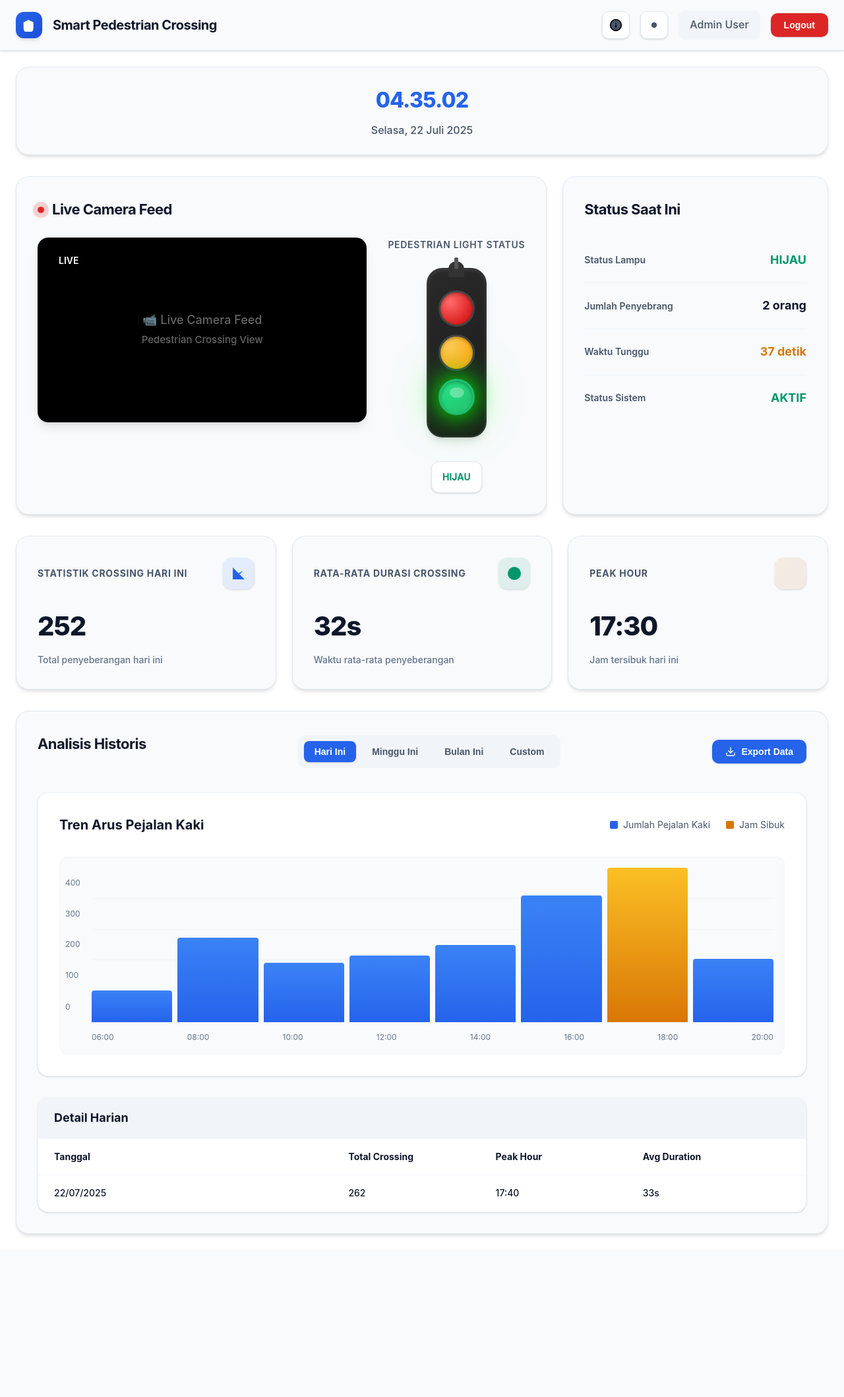
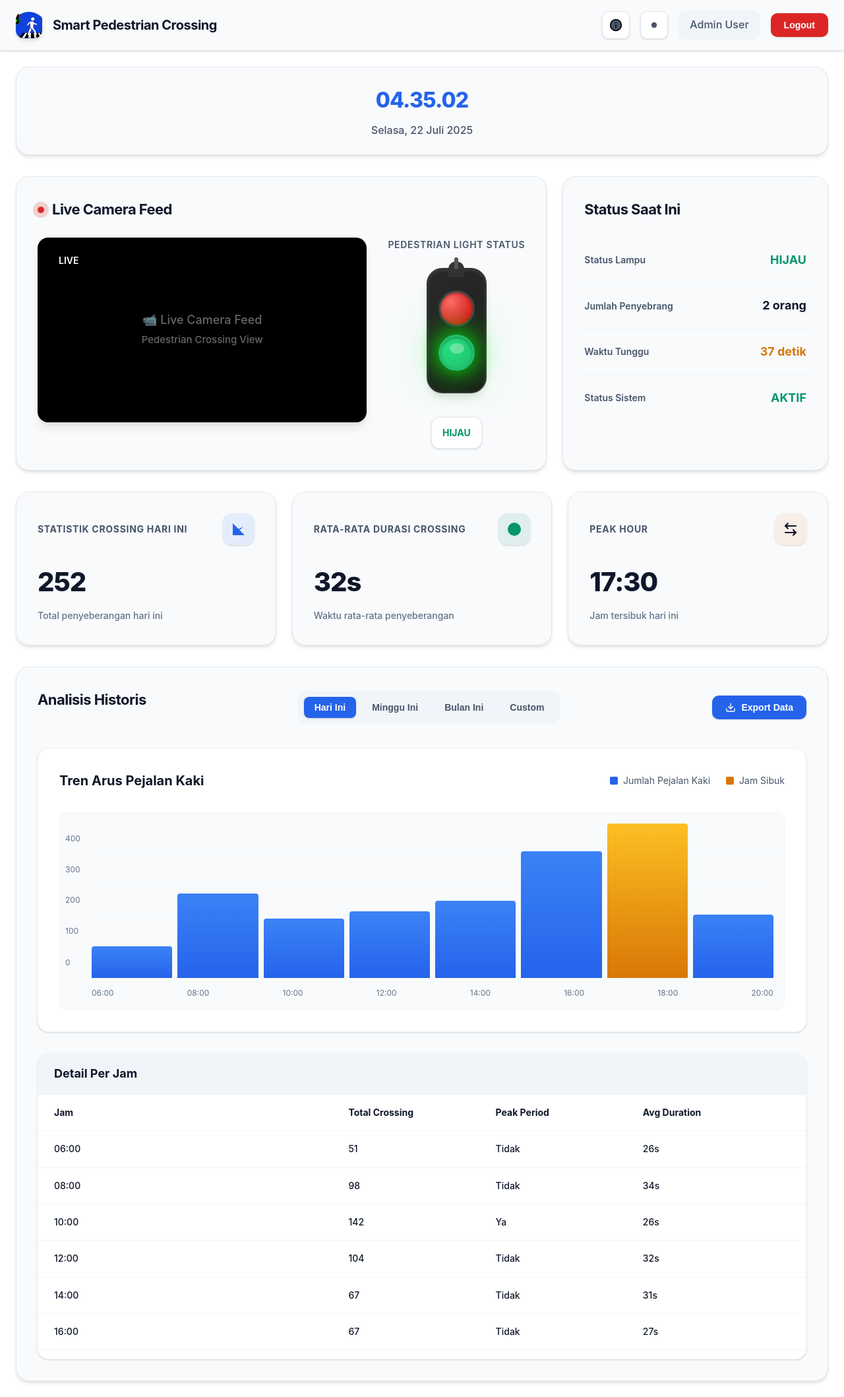
Before and after one commit to indahhairunisah/SmartPedestrian, a Flask app: page /dashboard in a window 1280 px wide. Shown: the whole page at 66% size. Before the commit the page ends 1873 px from the top, so only its background shows below. Run offline with Flask 3, Linux system fonts and the light colour scheme; the visitor is signed in with stand-in values (Sample User, id 1).

Commit message:
update pedestrian light status, update logo, icon cards, update detail harian for dashboard SPC(Smart Pedestrian Crossing)

```diff
--- a/templates/dashboard.html
+++ b/templates/dashboard.html
@@ -84,18 +84,18 @@
         .logo-small {
             width: 40px;
             height: 40px;
-            background: linear-gradient(135deg, var(--primary-color), var(--primary-dark));
             border-radius: 12px;
             display: flex;
             align-items: center;
             justify-content: center;
             box-shadow: var(--shadow-md);
-        }
-
-        .logo-small svg {
-            width: 20px;
-            height: 20px;
-            fill: white;
+            overflow: hidden;
+        }
+
+        .logo-small img {
+            width: 100%;
+            height: 100%;
+            object-fit: cover;
         }
 
         .header-title {
@@ -363,20 +363,6 @@
             animation: glow-red 2s ease-in-out infinite alternate;
         }
 
-        .yellow-light {
-            background: radial-gradient(circle at 30% 30%, #feca57, #ff9f00);
-        }
-
-        .yellow-light.active {
-            background: radial-gradient(circle at 30% 30%, #ffdd59, #ffb700);
-            box-shadow:
-                inset 0 2px 4px rgba(0, 0, 0, 0.3),
-                0 0 25px rgba(255, 193, 7, 0.7),
-                0 0 50px rgba(255, 193, 7, 0.5);
-            border-color: #ffb700;
-            animation: glow-yellow 2s ease-in-out infinite alternate;
-        }
-
         .green-light {
             background: radial-gradient(circle at 30% 30%, #5f27cd, #00d2d3);
         }
@@ -394,11 +380,6 @@
         @keyframes glow-red {
             from { box-shadow: inset 0 2px 4px rgba(0, 0, 0, 0.3), 0 0 25px rgba(255, 0, 0, 0.7), 0 0 50px rgba(255, 0, 0, 0.5); }
             to { box-shadow: inset 0 2px 4px rgba(0, 0, 0, 0.3), 0 0 35px rgba(255, 0, 0, 0.9), 0 0 70px rgba(255, 0, 0, 0.7); }
-        }
-
-        @keyframes glow-yellow {
-            from { box-shadow: inset 0 2px 4px rgba(0, 0, 0, 0.3), 0 0 25px rgba(255, 193, 7, 0.7), 0 0 50px rgba(255, 193, 7, 0.5); }
-            to { box-shadow: inset 0 2px 4px rgba(0, 0, 0, 0.3), 0 0 35px rgba(255, 193, 7, 0.9), 0 0 70px rgba(255, 193, 7, 0.7); }
         }
 
         @keyframes glow-green {
@@ -502,7 +483,7 @@
 
         .stat-icon.blue { background: linear-gradient(135deg, rgba(59, 130, 246, 0.1), rgba(37, 99, 235, 0.1)); }
         .stat-icon.green { background: linear-gradient(135deg, rgba(5, 150, 105, 0.1), rgba(4, 120, 87, 0.1)); }
-        .stat-icon.yellow { background: linear-gradient(135deg, rgba(217, 119, 6, 0.1), rgba(180, 83, 9, 0.1)); }
+        .stat-icon.orange { background: linear-gradient(135deg, rgba(251, 146, 60, 0.1), rgba(249, 115, 22, 0.1)); }
 
         .stat-icon svg {
             width: 24px;
@@ -511,7 +492,7 @@
 
         .stat-icon.blue svg { fill: var(--primary-color); }
         .stat-icon.green svg { fill: var(--success-color); }
-        .stat-icon.yellow svg { fill: var(--warning-color); }
+        .stat-icon.orange svg { fill: #f97316; }
 
         .stat-value {
             font-size: 2.5rem;
@@ -1253,10 +1234,7 @@
     <header class="header">
         <div class="header-left">
             <div class="logo-small">
-                <svg viewBox="0 0 24 24">
-                    <path d="M12 2L2 7v10c0 5.55 3.84 9.74 9 11 5.16-1.26 9-5.45 9-11V7l-10-5z"/>
-                    <path d="M9 12l2 2 4-4"/>
-                </svg>
+                <img src="{{ url_for('static', filename='assets/logo_utama.png') }}" alt="Smart Pedestrian Crossing Logo">
             </div>
             <h1 class="header-title">Smart Pedestrian Crossing</h1>
         </div>
@@ -1317,7 +1295,6 @@
                         <div class="traffic-light-title">Pedestrian Light Status</div>
                         <div class="traffic-light">
                             <div class="light red-light" id="redLight"></div>
-                            <div class="light yellow-light" id="yellowLight"></div>
                             <div class="light green-light" id="greenLight"></div>
                         </div>
                         <div class="traffic-status" id="trafficStatus">MERAH</div>
@@ -1378,9 +1355,12 @@
             <div class="stat-card">
                 <div class="stat-header">
                     <span class="stat-title">Peak Hour</span>
-                    <div class="stat-icon yellow">
-                        <svg viewBox="0 0 24 24">
-                            <path d="M12 2v20M17.5 12H22M6.5 12H2M7.5 7.5L4.22 4.22M16.5 7.5l3.28-3.28M7.5 16.5l-3.28 3.28M16.5 16.5l3.28 3.28"/>
+                    <div class="stat-icon orange">
+                        <svg viewBox="0 0 24 24" fill="none" stroke="currentColor" stroke-width="2" stroke-linecap="round" stroke-linejoin="round">
+                            <path d="M8 3L4 7l4 4"/>
+                            <path d="M4 7h16"/>
+                            <path d="M16 21l4-4-4-4"/>
+                            <path d="M20 17H4"/>
                         </svg>
                     </div>
                 </div>
@@ -1448,10 +1428,10 @@
 
             <div class="history-table">
                 <div class="table-header">
-                    <div class="table-title">Detail Harian</div>
+                    <div class="table-title" id="tableTitle">Detail Harian</div>
                 </div>
                 <div class="table-content">
-                    <div class="table-row">
+                    <div class="table-row" id="tableHeader">
                         <div class="table-cell"><strong>Tanggal</strong></div>
                         <div class="table-cell"><strong>Total Crossing</strong></div>
                         <div class="table-cell"><strong>Peak Hour</strong></div>
@@ -1599,7 +1579,6 @@
                         <path d="M17 18a5 5 0 0 0-10 0"></path>
                         <line x1="12" y1="2" x2="12" y2="9"></line>
                         <line x1="4.22" y1="10.22" x2="5.64" y2="11.64"></line>
-                        <line x1="1" y1="18" x2="3" y2="18"></line  x2="5.64" y2="11.64"></line>
                         <line x1="1" y1="18" x2="3" y2="18"></line>
                         <line x1="21" y1="18" x2="23" y2="18"></line>
                         <line x1="18.36" y1="11.64" x2="19.78" y2="10.22"></line>
@@ -1671,7 +1650,6 @@
         function updateTrafficLight(lightStatus) {
             // Reset all lights
             document.getElementById('redLight').classList.remove('active');
-            document.getElementById('yellowLight').classList.remove('active');
             document.getElementById('greenLight').classList.remove('active');
 
             // Activate the current light
@@ -1681,11 +1659,6 @@
                     document.getElementById('trafficStatus').textContent = 'MERAH';
                     document.getElementById('trafficStatus').style.color = 'var(--danger-color)';
                     break;
-                case 'KUNING':
-                    document.getElementById('yellowLight').classList.add('active');
-                    document.getElementById('trafficStatus').textContent = 'KUNING';
-                    document.getElementById('trafficStatus').style.color = 'var(--warning-color)';
-                    break;
                 case 'HIJAU':
                     document.getElementById('greenLight').classList.add('active');
                     document.getElementById('trafficStatus').textContent = 'HIJAU';
@@ -1695,10 +1668,10 @@
         }
 
         function simulateData() {
-            // Simulate changing traffic light
-            const lights = ['MERAH', 'HIJAU', 'KUNING'];
-            const lightColors = ['status-red', 'status-green', 'status-yellow'];
-            const currentLight = Math.floor(Math.random() * 3);
+            // Simulate changing traffic light (only red and green)
+            const lights = ['MERAH', 'HIJAU'];
+            const lightColors = ['status-red', 'status-green'];
+            const currentLight = Math.floor(Math.random() * 2);
             const currentLightStatus = lights[currentLight];
 
             const lightElement = document.getElementById('lightStatus');
@@ -1833,19 +1806,117 @@
                 dateRangePicker.style.display = 'none';
             }
 
-            // Update chart
+            // Update table title and header based on period
+            updateTableTitleAndHeader(period);
+
+            // Update chart and table
             generateChartData(period);
             updateChart();
+            updateHistoryTable(period);
+        }
+
+        function updateTableTitleAndHeader(period) {
+            const tableTitle = document.getElementById('tableTitle');
+            const tableHeader = document.getElementById('tableHeader');
+
+            switch(period) {
+                case 'today':
+                    tableTitle.textContent = 'Detail Per Jam';
+                    tableHeader.innerHTML = `
+                        <div class="table-cell"><strong>Jam</strong></div>
+                        <div class="table-cell"><strong>Total Crossing</strong></div>
+                        <div class="table-cell"><strong>Peak Period</strong></div>
+                        <div class="table-cell"><strong>Avg Duration</strong></div>
+                    `;
+                    break;
+                case 'week':
+                    tableTitle.textContent = 'Detail Harian';
+                    tableHeader.innerHTML = `
+                        <div class="table-cell"><strong>Hari</strong></div>
+                        <div class="table-cell"><strong>Total Crossing</strong></div>
+                        <div class="table-cell"><strong>Peak Hour</strong></div>
+                        <div class="table-cell"><strong>Avg Duration</strong></div>
+                    `;
+                    break;
+                case 'month':
+                    tableTitle.textContent = 'Detail Harian';
+                    tableHeader.innerHTML = `
+                        <div class="table-cell"><strong>Tanggal</strong></div>
+                        <div class="table-cell"><strong>Total Crossing</strong></div>
+                        <div class="table-cell"><strong>Peak Hour</strong></div>
+                        <div class="table-cell"><strong>Avg Duration</strong></div>
+                    `;
+                    break;
+                case 'custom':
+                    tableTitle.textContent = 'Detail Periode';
+                    tableHeader.innerHTML = `
+                        <div class="table-cell"><strong>Periode</strong></div>
+                        <div class="table-cell"><strong>Total Crossing</strong></div>
+                        <div class="table-cell"><strong>Peak Hour</strong></div>
+                        <div class="table-cell"><strong>Avg Duration</strong></div>
+                    `;
+                    break;
+            }
         }
 
         function updateHistoryTable(period) {
             const tableData = document.getElementById('historyTableData');
             let rows = '';
 
-            // Generate sample data based on period
-            const days = period === 'today' ? 1 : period === 'week' ? 7 : 30;
-
-            for (let i = 0; i < Math.min(days, 10); i++) {
+            switch(period) {
+                case 'today':
+                    // Show hourly data for today
+                    const hours = ['06:00', '08:00', '10:00', '12:00', '14:00', '16:00', '18:00', '20:00'];
+                    hours.forEach((hour, index) => {
+                        const crossings = Math.floor(Math.random() * 100) + 50;
+                        const peakPeriod = crossings > 120 ? 'Ya' : 'Tidak';
+                        const duration = Math.floor(Math.random() * 20) + 25 + 's';
+
+                        const detailData = generateDetailData(hour, crossings, period);
+
+                        rows += `
+                            <div class="table-row" onclick="showDetailModal({
+                                label: '${hour}',
+                                value: ${crossings},
+                                details: ${JSON.stringify(detailData).replace(/"/g, '&quot;')}
+                            })">
+                                <div class="table-cell">${hour}</div>
+                                <div class="table-cell">${crossings}</div>
+                                <div class="table-cell">${peakPeriod}</div>
+                                <div class="table-cell">${duration}</div>
+                            </div>
+                        `;
+                    });
+                    break;
+
+                case 'week':
+                    // Show daily data for this week
+                    const days = ['Senin', 'Selasa', 'Rabu', 'Kamis', 'Jumat', 'Sabtu', 'Minggu'];
+                    days.forEach((day, index) => {
+                        const crossings = Math.floor(Math.random() * 200) + 150;
+                        const peakHour = Math.floor(Math.random() * 4) + 16 + ':' + (Math.floor(Math.random() * 6) * 10);
+                        const duration = Math.floor(Math.random() * 20) + 25 + 's';
+
+                        const detailData = generateDetailData(day, crossings, period);
+
+                        rows += `
+                            <div class="table-row" onclick="showDetailModal({
+                                label: '${day}',
+                                value: ${crossings},
+                                details: ${JSON.stringify(detailData).replace(/"/g, '&quot;')}
+                            })">
+                                <div class="table-cell">${day}</div>
+                                <div class="table-cell">${crossings}</div>
+                                <div class="table-cell">${peakHour}</div>
+                                <div class="table-cell">${duration}</div>
+                            </div>
+                        `;
+                    });
+                    break;
+
+                case 'month':
+                    // Show daily data for the month (last 30 days)
+                    for (let i = 0; i < 30; i++) {
                         const date = new Date();
                         date.setDate(date.getDate() - i);
                         const dateStr = date.toLocaleDateString('id-ID', {
@@ -1854,7 +1925,7 @@
                             year: 'numeric'
                         });
 
-                const crossings = Math.floor(Math.random() * 100) + 200;
+                        const crossings = Math.floor(Math.random() * 300) + 100;
                         const peakHour = Math.floor(Math.random() * 4) + 16 + ':' + (Math.floor(Math.random() * 6) * 10);
                         const duration = Math.floor(Math.random() * 20) + 25 + 's';
 
@@ -1872,6 +1943,27 @@
                                 <div class="table-cell">${duration}</div>
                             </div>
                         `;
+
+                        if (i >= 9) break; // Limit to 10 rows for display
+                    }
+                    break;
+
+                case 'custom':
+                    // Show data based on custom period (use chart data)
+                    chartData.forEach((data) => {
+                        const peakHour = data.details.peakHour;
+                        const duration = data.details.avgDuration;
+
+                        rows += `
+                            <div class="table-row" onclick="showDetailModal(${JSON.stringify(data).replace(/"/g, '&quot;')})">
+                                <div class="table-cell">${data.label}</div>
+                                <div class="table-cell">${data.value}</div>
+                                <div class="table-cell">${peakHour}</div>
+                                <div class="table-cell">${duration}</div>
+                            </div>
+                        `;
+                    });
+                    break;
             }
 
             tableData.innerHTML = rows;
@@ -1903,6 +1995,11 @@
                     <div class="modal-card-title">Durasi Rata-rata</div>
                     <div class="modal-card-value">${data.details.avgDuration}</div>
                     <div class="modal-card-description">Waktu rata-rata penyeberangan</div>
+                </div>
+                <div class="modal-card">
+                    <div class="modal-card-title">Efisiensi Sistem</div>
+                    <div class="modal-card-value">${data.details.efficiency}</div>
+                    <div class="modal-card-description">Tingkat efisiensi deteksi sistem</div>
                 </div>
             `;
 
@@ -1947,6 +2044,7 @@
             if (startDate && endDate) {
                 generateCustomChartData(startDate, endDate);
                 updateChart();
+                updateHistoryTable('custom');
             }
         }
 
@@ -2045,11 +2143,10 @@
             // Initialize traffic light with red
             updateTrafficLight('MERAH');
 
-            // Initialize chart
+            // Initialize chart and table
             generateChartData('today');
             updateChart();
-
-            // Initialize table
+            updateTableTitleAndHeader('today');
             updateHistoryTable('today');
 
             // Start time updates
```
Also changed, not shown: static/assets/bg_login.png (added), static/assets/logo_marktel.png (added), static/assets/logo_utama.png (added), static/assets/wireframe-login.png (added). Lines whose indentation alone changed are shown as unchanged.
